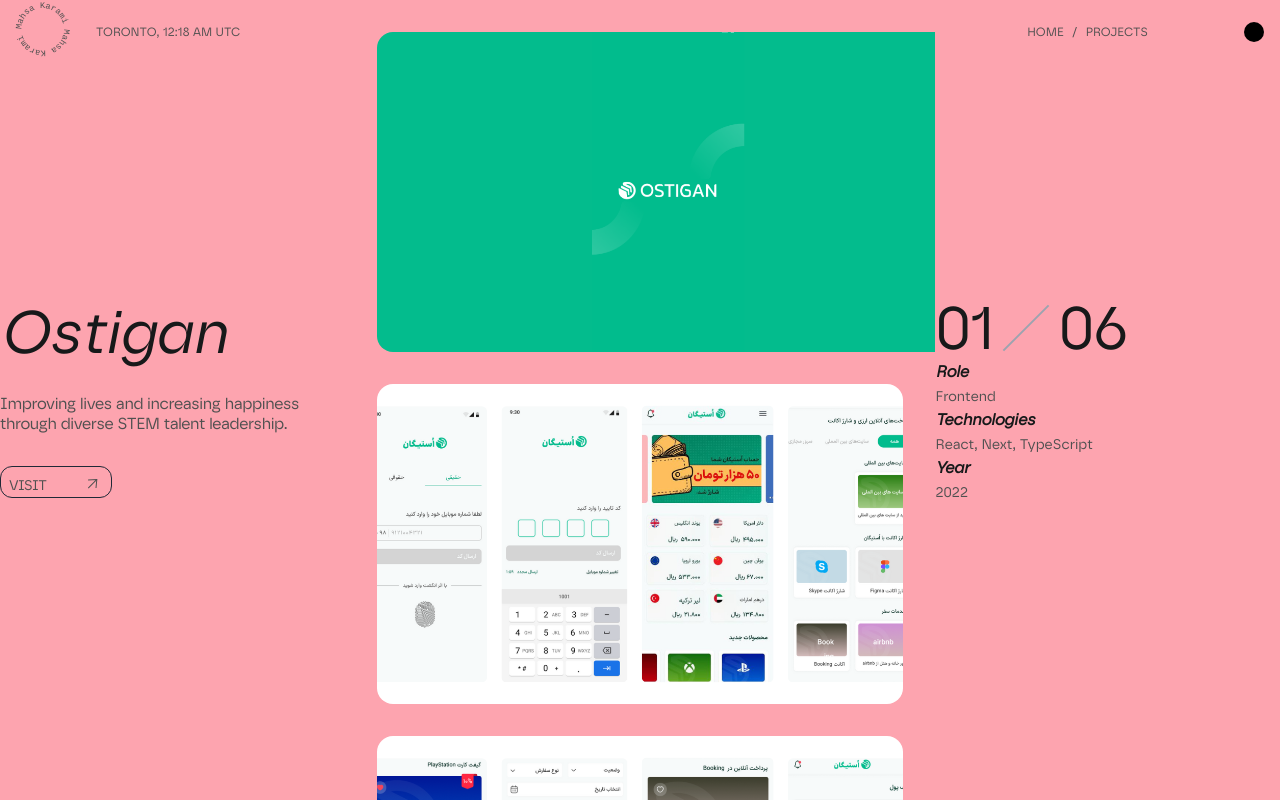
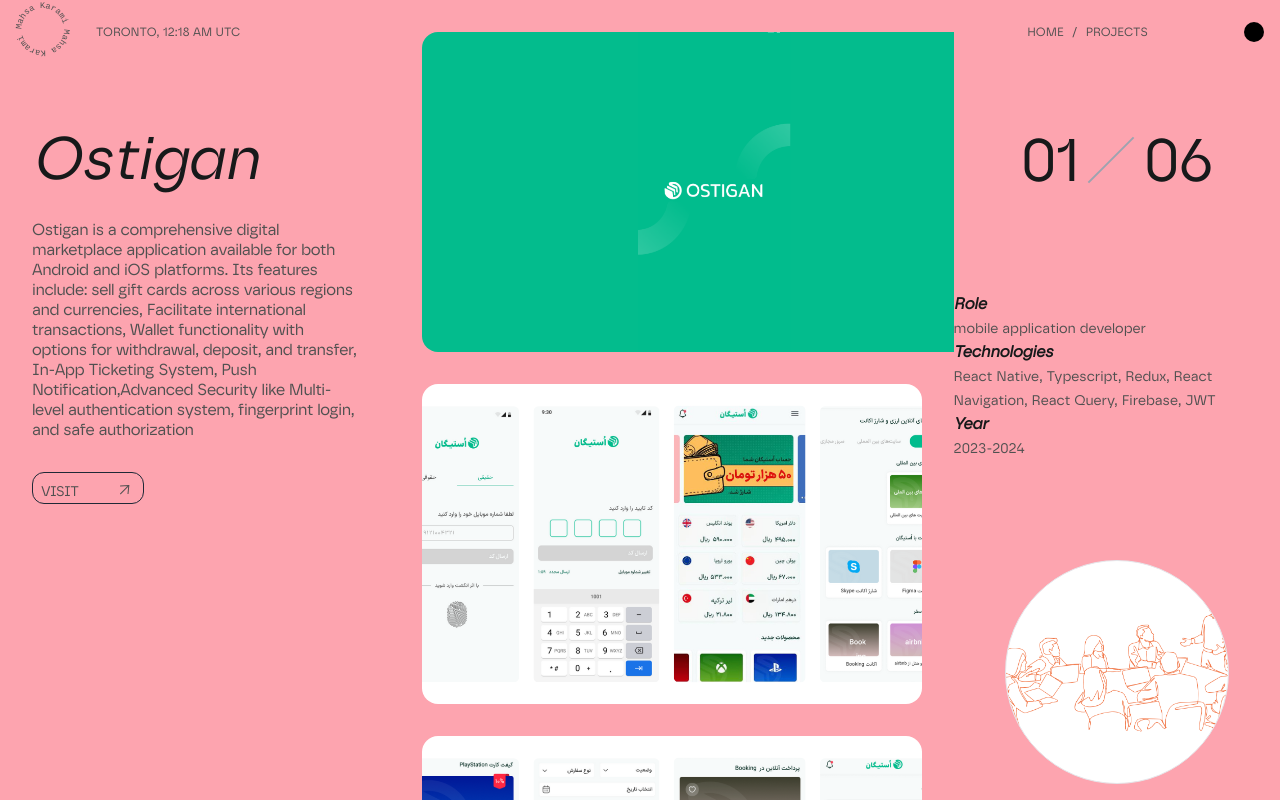
Before and after one commit to mkmi7171/portfolio, a React (Vite) app: page /projects/1 in a window 1280 px wide. Built offline with nearby package versions, Linux system fonts and the light colour scheme.

Commit message:
adding real informations to project array and displayoing it

```diff
--- a/src/components/Projects.jsx
+++ b/src/components/Projects.jsx
@@ -40,7 +40,7 @@
 
 const Card = ({ card, index }) => {
     return (
-        <Link to={`/projects/${card.id}`} className="group h-56 flex gap-2">
+        <Link to={`/projects/${card.id}`} className="group h-56 flex gap-2 ">
             <motion.div
                 layoutId={`project-image-${card.id}`}
                 className="relative h-56 w-56 rounded-full overflow-hidden"
@@ -59,7 +59,8 @@
 
             </motion.div>
             <div className="w-[13.5rem] h-[13.5rem] flex rounded-full border border-gray-400 border-opacity-50 justify-center items-center relative">
-                <div className="absolute group-hover:rotate-90 transition-transform duration-300 w-52 h-52 rounded-full"></div>
+                <div className="absolute group-hover:rotate-90 transition-transform duration-300 w-52 h-52 rounded-full before:w-[2.5px] before:h-[2.5px] before:bg-black before:absolute before:left-[3px] before:top-2/3 before:rounded-full after:h-[2.5px] after:w-[2.5px] after:bg-black after:absolute after:right-[3px] after:top-1/3 after:rounded-full">
+                </div>
                 <div className="p-3 w-52 h-52 mat-bg self-center rounded-full flex flex-col justify-between items-center group-hover:scale-95 transition-all transition-400">
                     <span className="text-xs">NO. {index + 1}</span>
                     <p className="font-safiro-reg-i text-2xl number">{card.title}</p>
--- a/src/components/ProjectsArray.jsx
+++ b/src/components/ProjectsArray.jsx
@@ -32,69 +32,117 @@
         image: OstiganCard,
         title: "Ostigan",
         id: 1,
+        description: 'Ostigan is a comprehensive digital marketplace application available for both Android and iOS platforms. Its features include: sell gift cards across various regions and currencies, Facilitate  international transactions, Wallet functionality with options for withdrawal, deposit, and transfer, In-App Ticketing System, Push Notification,Advanced Security like Multi-level authentication system, fingerprint login, and safe authorization',
         detailedPics: [
             { src: Ostigan5, alt: 'Ostigan feature 5' },
             { src: Ostigan1, alt: 'Ostigan feature 1' },
             { src: Ostigan2, alt: 'Ostigan feature 2' },
             { src: Ostigan3, alt: 'Ostigan feature 3' },
             { src: Ostigan4, alt: 'Ostigan feature 4' }
-        ]
+        ],
+        detailInfo:
+            {
+                role: 'mobile application developer',
+                techs: 'React Native, Typescript, Redux, React Navigation, React Query, Firebase, JWT',
+                year: '2023-2024'
+            }
+
     },
     {
         color: '#F07646',
         image: AtcCard,
         title: "ATC",
         id: 2,
+        description: 'ATC Holding is a parent company that encompasses several subsidiary holdings. The website was designed to represent the company and cater to its internal operational needs',
         detailedPics: [
             { src: Atc1, alt: 'ATC feature 1' },
             { src: Atc2, alt: 'ATC feature 2' },
             { src: Atc3, alt: 'ATC feature 3' },
             { src: Atc4, alt: 'ATC feature 4' },
-        ]
+        ],
+        detailInfo:
+            {
+                role: 'mobile application developer',
+                techs: 'Next.js, Javascript',
+                year: '2022'
+            }
+
     },
     {
         color: '#ECC77D',
         image: AgrotaminCard,
         title: "Agrotamin",
         id: 3,
+        description:'AgroTamin is a leading grain trading company and one of the top grain importers. The website showcases their operations, highlights their expertise in grain trading, and provides detailed information about their storage facilities',
         detailedPics: [
             { src: Agro1, alt: 'Agrotamin feature 1' },
             { src: Agro2, alt: 'Agrotamin feature 2' },
             { src: Agro3, alt: 'Agrotamin feature 3' },
             { src: Agro4, alt: 'Agrotamin feature 4' },
-        ]
+        ],
+        detailInfo:
+            {
+                role: 'Frontend developer',
+                techs: 'Next.js, Javascript',
+                year: '2022'
+            }
+
     },
     {
         color: '#F15B28',
         image: MehrayanCard,
         title: "Mehrayan",
         id: 4,
+        description:'Mehrayan is a technology firm that collaborates with designers and developers to create software, web and mobile applications for its business growth. One of their flagship products is Ostigan. The website reflects their mission and showcases their expertise.',
         detailedPics: [
             { src: Mehrayan1, alt: 'Mehrayan feature 1' },
             { src: Mehrayan2, alt: 'Mehrayan feature 2' },
             { src: Mehrayan3, alt: 'Mehrayan feature 3' },
             { src: Mehrayan4, alt: 'Mehrayan feature 4' },
-        ]
+        ],
+        detailInfo:
+            {
+                role: 'Frontend developer',
+                techs: 'React.js, Javascript',
+                year: '2023'
+            }
+
     },
     {
         color: '#7D01BC',
         image: MahsaCard,
         title: "Portfolio",
         id: 5,
+        description: 'This website is my personal portfolio. You are exploring it right now!',
         detailedPics: [
             { src: MahsaCard, alt: 'Portfolio feature 1' },
-        ]
+        ],
+        detailInfo:
+            {
+                role: 'mobile application developer',
+                techs: 'React.js',
+                year: '2024'
+            }
+
     },
     {
         color: '#7D01BC',
         image: OneandintlCard,
         title: "oneandintl",
         id: 6,
+        description:'One and Intel is a  well known trading company specializing in the importation of agricultural products, oils, and grains across multiple countries. The website highlights their import regions, the range of products they trade, and showcases their potential in the global market.',
         detailedPics: [
             { src: One1, alt: 'oneandintl feature 1' },
             { src: One2, alt: 'oneandintl feature 2' },
             { src: One3, alt: 'oneandintl feature 3' },
             { src: One4, alt: 'oneandintl feature 4' },
-        ]
+        ],
+        detailInfo:
+            {
+                role: 'Frontend developer',
+                techs: 'React.js, Javascript',
+                year: '2022'
+            }
+
     }
 ];
--- a/src/index.css
+++ b/src/index.css
@@ -85,8 +85,12 @@
 }
 .project-page{
     background-color: var(--project-page-color);
-        background-image: linear-gradient(to right, #7f7f7f4e 0.5px, transparent 0.5px);
-            background-size: 200px 100%;
+    background-image: linear-gradient(to right, #7f7f7f4e 0.5px, transparent 0.5px);
+    background-size: 200px 100%;
+}
+.project-slider::-webkit-scrollbar {
+    display: none;
+    /* for Chrome, Safari, and Opera */
 }
 
 .char{
--- a/src/pages/ProjectDetail.jsx
+++ b/src/pages/ProjectDetail.jsx
@@ -1,5 +1,5 @@
 import { motion } from "framer-motion";
-import { useParams } from "react-router-dom";
+import { useParams, Link } from "react-router-dom";
 import { useState, useEffect } from "react";
 import { projects } from "../components/ProjectsArray";
 
@@ -9,10 +9,11 @@
   const [animationDone, setAnimationDone] = useState(false);
 
   if (!project) return <div>Project not found</div>;
+  const nextProjectIndex = (projects.findIndex((p) => p.id === project.id) + 1) % projects.length;
+  const nextProject = projects[nextProjectIndex];
 
   useEffect(() => {
-    // Set the state to true after the animation duration
-    const timer = setTimeout(() => setAnimationDone(true), 1000); // Adjust duration to match animation
+    const timer = setTimeout(() => setAnimationDone(true), 1000);
     return () => clearTimeout(timer);
   }, []);
 
@@ -29,11 +30,10 @@
 
   return (
     <div className="relative h-screen bg-rose-300 overflow-hidden flex justify-between items-center">
-      {/* Left Section */}
-      <div className="flex-[0.85]">
+      <div className="flex-[0.85] h-full pt-32 px-8">
         <h1 className="text-6xl font-safiro-reg-i number">{project.title}</h1>
         <p className="py-8 tracking-tight leading-5">
-          Improving lives and increasing happiness through diverse STEM talent leadership.
+         {project.description}
         </p>
         <div className="uppercase overflow-hidden relative group border w-28 h-8 border-gray-800 px-2 py-1 rounded-xl">
           <div className="flex items-center">
@@ -55,17 +55,14 @@
         </div>
       </div>
 
-      {/* Animated Image Section */}
-      <div
-        className={`slider h-screen p-8 w-[40%] flex-[1.3] ${animationDone ? "overflow-y-scroll" : ""
+      <div className={`slider h-screen p-8 w-[40%] flex-[1.3] ${animationDone ? "overflow-y-scroll" : ""
           }`}
       >
-        {/* Motion Animated Image */}
         <motion.div
           className="flex items-center justify-center w-[580px] h-[320px]"
           initial={{ opacity: 0, scale: 0.8 }}
           animate={{ opacity: 1, scale: 1 }}
-          transition={{ duration: 1 }} // Match timeout in useEffect
+          transition={{ duration: 1 }}
         >
           <motion.div
             layoutId={`project-image-${project.id}`}
@@ -82,7 +79,6 @@
           </motion.div>
         </motion.div>
 
-        {/* Mapped Images - Render After Animation */}
         {animationDone &&
           project.detailedPics.slice(1).map((image, index) => (
             <img
@@ -94,8 +90,7 @@
           ))}
       </div>
 
-      {/* Right Section */}
-      <div className="flex-[0.85]">
+      <div className="flex-[0.85] pt-32 pb-4 h-full flex flex-col justify-between  items-center">
         <div className="flex items-center">
           <span className="text-6xl tracking-tight number">0{project.id}</span>
           <div className="w-0.5 mx-8 h-16 bg-gray-400 rotate-45"></div>
@@ -104,17 +99,32 @@
         <div>
           <div>
             <p className="number font-bold font-safiro-reg-i">Role</p>
-            <span className="text-sm">Frontend</span>
+            <span className="text-sm">{project.detailInfo.role}</span>
           </div>
           <div>
             <p className="number font-bold font-safiro-reg-i">Technologies</p>
-            <span className="text-sm">React, Next, TypeScript</span>
+            <span className="text-sm">{project.detailInfo.techs}</span>
           </div>
           <div>
             <p className="number font-bold font-safiro-reg-i">Year</p>
-            <span className="text-sm">2022</span>
+            <span className="text-sm">{project.detailInfo.year}</span>
           </div>
         </div>
+        <Link to={`/projects/${nextProject?.id}`}>
+          <div
+            className="w-56 h-56 rounded-full border next-project"
+            style={{
+              backgroundImage: `url(${nextProject?.image || ''})`,
+              backgroundSize: "cover",
+              backgroundPosition: "center",
+            }}
+          >
+            <motion.div
+              layoutId={`project-image-${nextProject?.id}`}
+              className="w-full h-full rounded-full overflow-hidden"
+            ></motion.div>
+          </div>
+        </Link>
       </div>
     </div>
   );
```
Also changed, not shown: src/assets/front.png.
